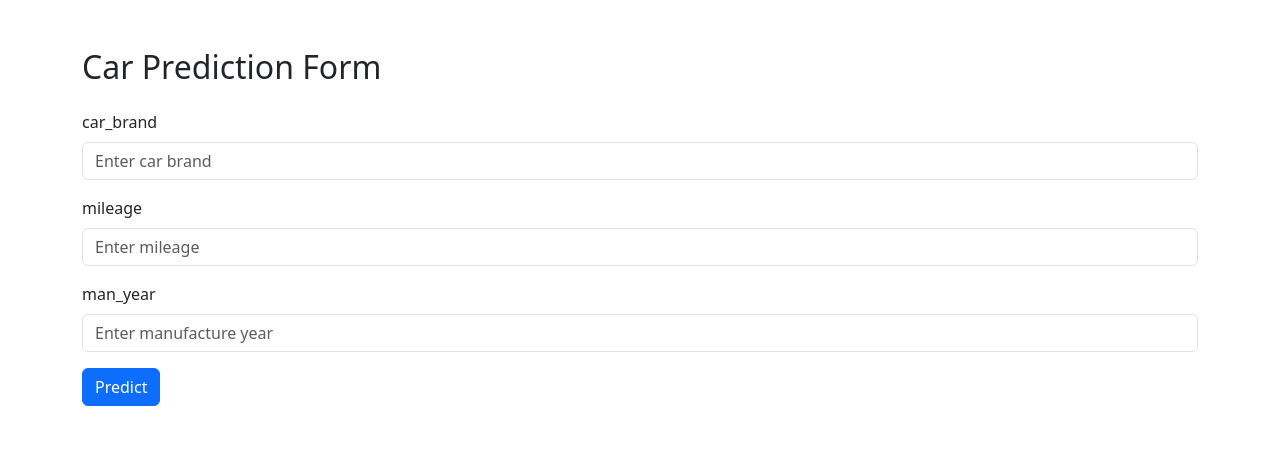
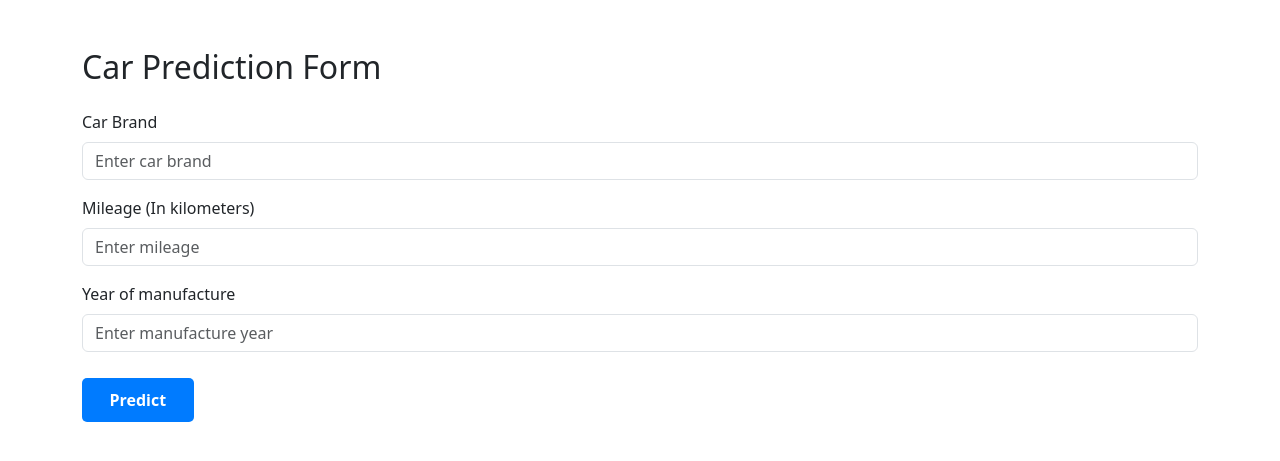
Before and after one commit to codingburgas/2425-11-b-pp-student-practices-assignment-LPApostolov21, a Flask app: page /predict in a window 1280 px wide. Shown: the top 461 px of the page. Run offline with Flask 3, Linux system fonts and the light colour scheme.

Commit message:
Add new table to the db and filling it with features to use in the new form

```diff
--- a/Mech/main/routes.py
+++ b/Mech/main/routes.py
@@ -1,9 +1,8 @@
-# main/routes.py:
-
-from flask import Blueprint, render_template
+from flask import Blueprint, render_template, flash, redirect, url_for
 from flask_login import login_required
 
 from forms import LogisticsForm
+from models import db, Cars
 
 main = Blueprint('main', __name__, template_folder='templates')
 
@@ -13,9 +12,20 @@ def index():
     return render_template('main.html')
 
 
-@main.route('/predict')
+@main.route('/predict', methods=['GET', 'POST'])
 def predict():
     form = LogisticsForm()
     if form.validate_on_submit():
-        pass
+        car_brand = form.car_brand.data
+        mileage = form.mileage.data
+        man_year = form.man_year.data
+        new_car = Cars(car_brand=car_brand, mileage=mileage, man_year=man_year)
+        db.session.add(new_car)
+        db.session.commit()
+        return redirect(url_for('main.model_pred'))
     return render_template('predict.html', form=form)
+
+@main.route('/model_pred', methods=['GET', 'POST'])
+def model_pred():
+
+    return render_template('model_pred.html')
--- /dev/null
+++ b/Mech/main/templates/model_pred.html
@@ -0,0 +1 @@
+here is the prediction
--- a/Mech/main/templates/predict.html
+++ b/Mech/main/templates/predict.html
@@ -1,10 +1,23 @@
-<!-- templates/predict.html -->
 <!DOCTYPE html>
 <html lang="en">
 <head>
     <meta charset="UTF-8">
     <title>Car Prediction Form</title>
     <link rel="stylesheet" href="https://cdn.jsdelivr.net/npm/bootstrap@5.3.0/dist/css/bootstrap.min.css">
+    <style>
+        .submit-btn {
+            width: 10%;
+            padding: 10px;
+            margin-top: 10px;
+            background-color: #007BFF;
+            border: none;
+            color: white;
+            font-weight: bold;
+            cursor: pointer;
+            border-radius: 5px;
+        }
+    </style>
+
 </head>
 <body>
     <div class="container mt-5">
@@ -36,9 +49,7 @@
                 {% endif %}
             </div>
 
-            <div class="mb-3">
-                {{ form.submit(class="btn btn-primary") }}
-            </div>
+            <p>{{ form.submit(class="submit-btn") }}</p>
         </form>
     </div>
 </body>
--- a/forms.py
+++ b/forms.py
@@ -1,6 +1,7 @@
 from flask_wtf import FlaskForm
-from wtforms import StringField, PasswordField, SubmitField
-from wtforms.validators import DataRequired, Length, EqualTo
+from wtforms import StringField, PasswordField, SubmitField, IntegerField
+from wtforms.validators import DataRequired, Length, EqualTo, NumberRange
+
 
 class RegisterForm(FlaskForm):
     username = StringField('Username', validators=[DataRequired(), Length(min=3, max=20)])
@@ -14,7 +15,7 @@ class LoginForm(FlaskForm):
     submit = SubmitField('Login')
 
 class LogisticsForm(FlaskForm):
-    car_brand = StringField('car_brand', validators=[DataRequired(), Length(min=3, max=20)])
-    mileage = StringField('mileage', validators=[DataRequired(), Length(min=3, max=20)])
-    man_year = StringField('man_year', validators=[DataRequired(), Length(min=3, max=20)])
+    car_brand = StringField('Car Brand', validators=[DataRequired(), Length(min=3, max=20)])
+    mileage = IntegerField('Mileage (In kilometers)', validators=[DataRequired(), NumberRange(min=100)])  # Example range
+    man_year = IntegerField('Year of manufacture', validators=[DataRequired(), NumberRange(min=1900, max=2100)])
     submit = SubmitField('Predict')
--- a/models.py
+++ b/models.py
@@ -13,3 +13,9 @@ class User(db.Model):
 
     def verify_password(self, plaintext_password):
         return check_password_hash(self.password_hash, plaintext_password)
+
+class Cars(db.Model):
+    id = db.Column(db.Integer, primary_key=True)
+    car_brand = db.Column(db.String(20), nullable=False)
+    mileage = db.Column(db.Integer, nullable=False)
+    man_year = db.Column(db.Integer, nullable=False)
```
Also changed, not shown: instance/site.db.
